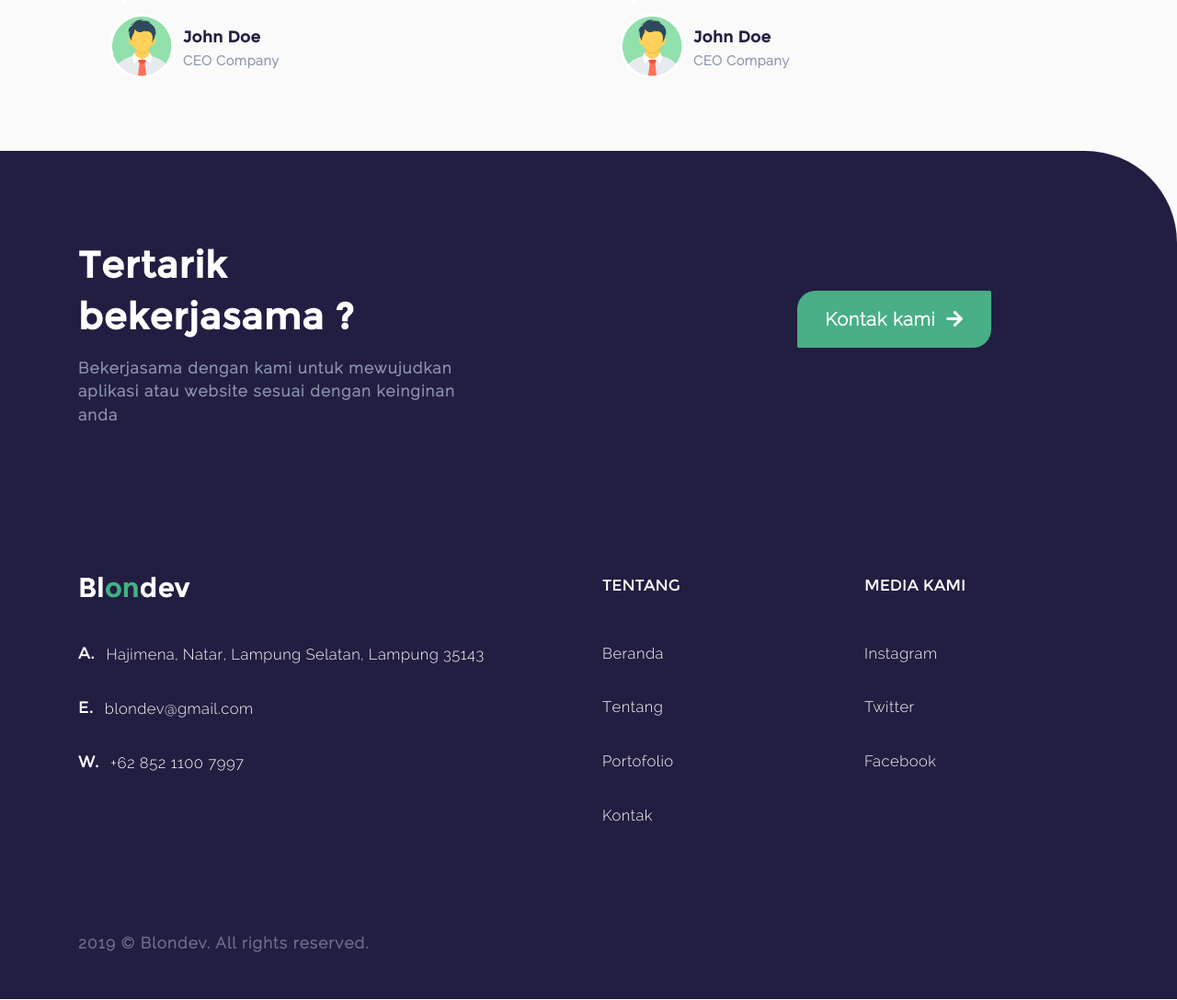
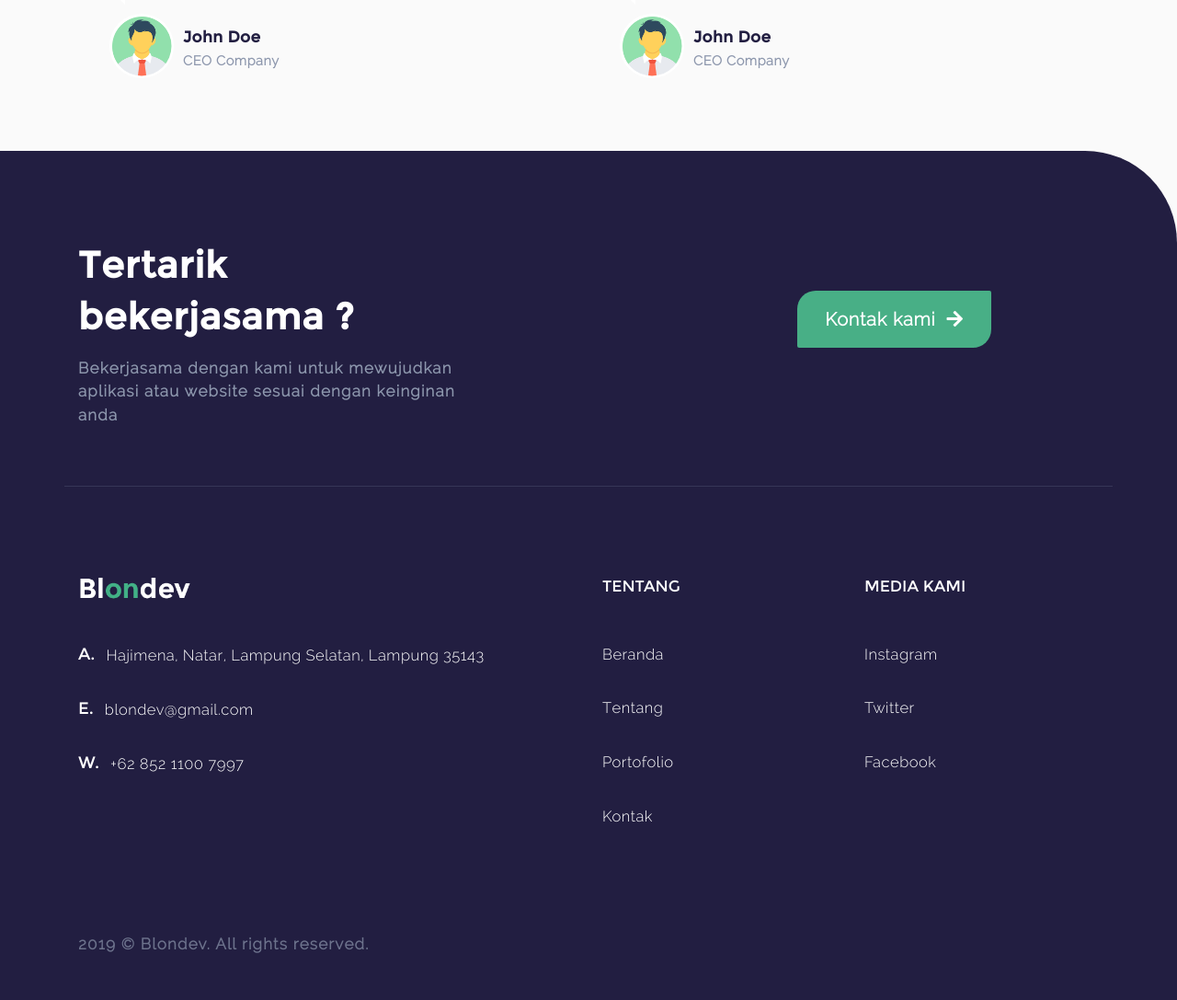
Before and after one commit to farhan27007/testing-blondev, a PHP site: page / in a window 1280 px wide. Shown: the part 2680-3767 px from the top of the page at 92% size. Run offline with PHP 8.4, Linux system fonts and the light colour scheme.

Commit message:
fixing homepage

```diff
--- a/assets/css/media.css
+++ b/assets/css/media.css
@@ -83,7 +83,6 @@
 		font-size: 15px !important;
 		padding: 16px 27px;
 		border-radius: 10px;
-		font-weight: 100;
 	}
 	/* hero image-homepage */
 
--- a/assets/css/style.css
+++ b/assets/css/style.css
@@ -322,6 +322,9 @@ html {
 	border-top-right-radius: 100px;
 	margin-top: -92px;
 }
+.border-bat-footer {
+	border-bottom: 1px solid rgba(141, 151, 173, 0.2);
+}
 .white-text {
 	color: #fff !important;
 }
--- a/template/footer.html
+++ b/template/footer.html
@@ -1,7 +1,7 @@
 <footer class="container-fluid backup-footer pt-5 pb-4">
 
 	<!-- section ajakan -->
-	<div class="container mb-5 pb-5">
+	<div class="container mb-5 pb-5 border-bat-footer">
 		<div class="row">
 
 			<div class="col-lg-5 col-md-5 col-sm-6">
```
